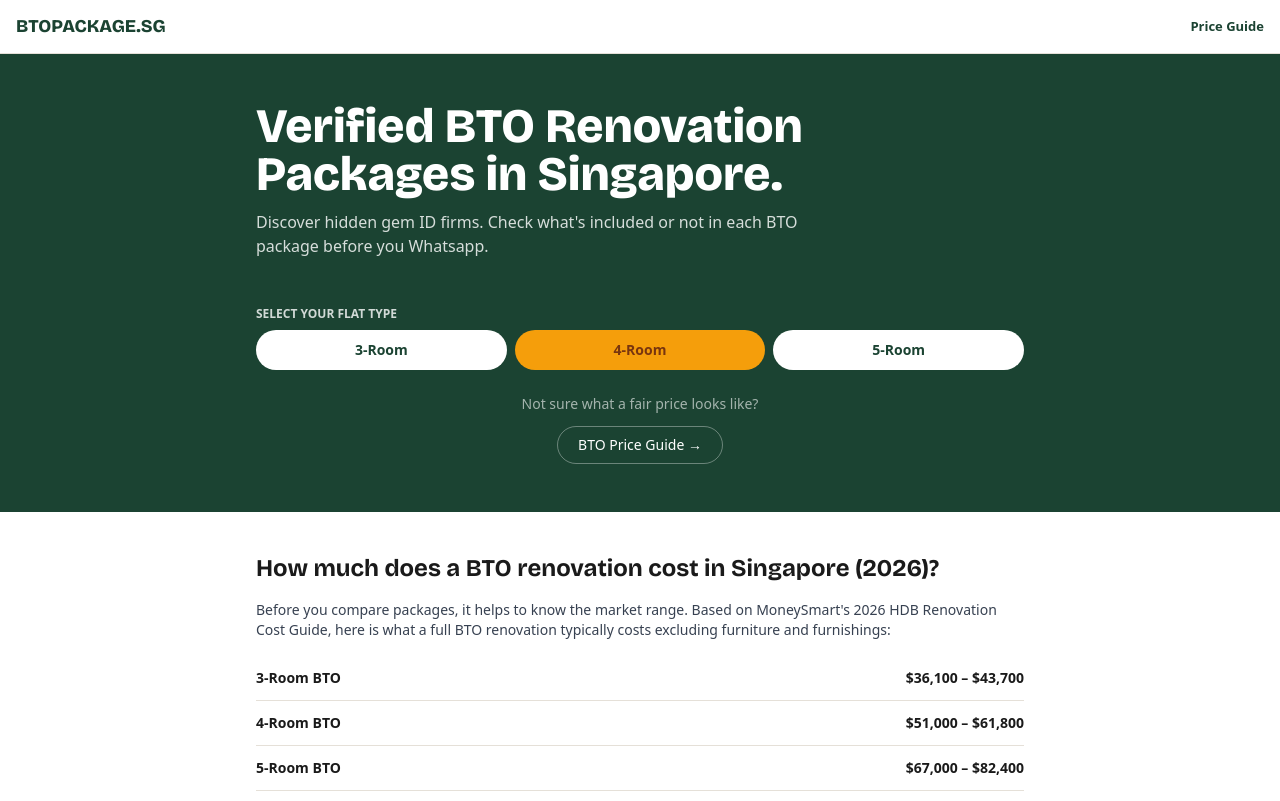
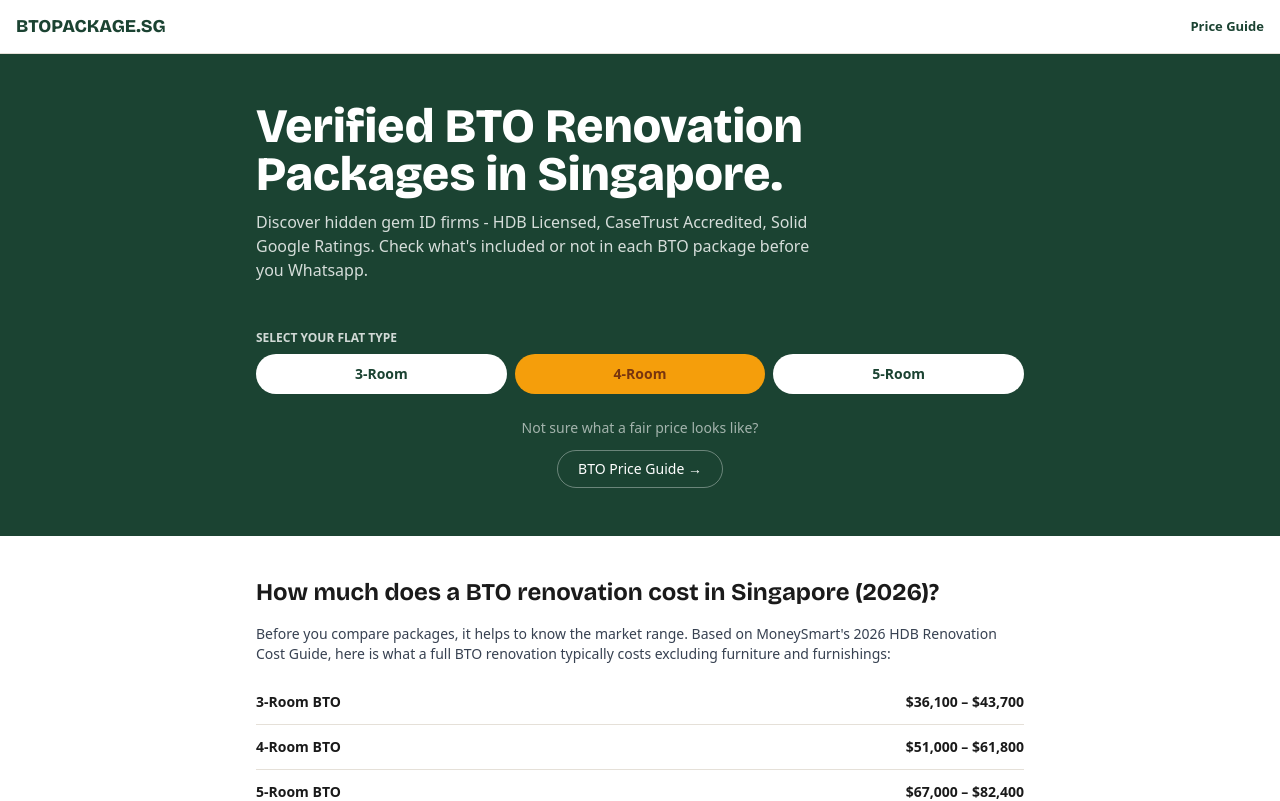
Before and after one commit to chylerbot-beep/btopackage, a Next.js app: page / in a window 1280 px wide. Shown: the top 801 px of the page. Built offline with nearby package versions, Linux system fonts and the light colour scheme; no server answers; the database is empty.

Commit message:
Update page.tsx

```diff
--- a/app/page.tsx
+++ b/app/page.tsx
@@ -111,7 +111,7 @@ export default async function Home() {
           </h1>
 
           <p className="mt-3 max-w-[560px] text-base" style={{ color: 'rgba(255,255,255,0.82)' }}>
-            Discover hidden gem ID firms. Check what&apos;s included or not in each BTO package
+            Discover hidden gem ID firms - HDB Licensed, CaseTrust Accredited, Solid Google Ratings. Check what&apos;s included or not in each BTO package
             before you Whatsapp.
           </p>
         </div>
```
